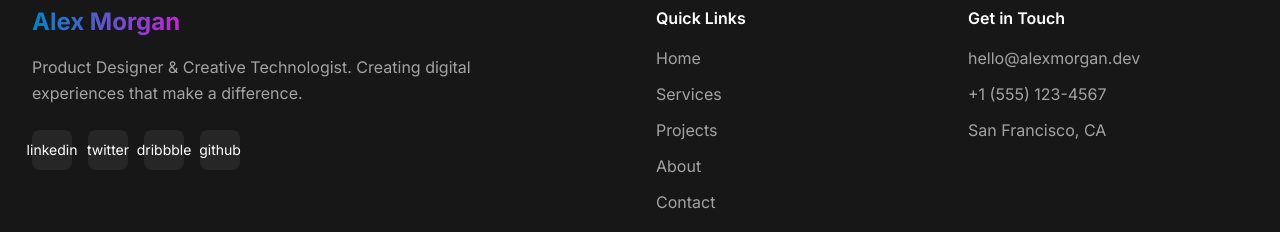
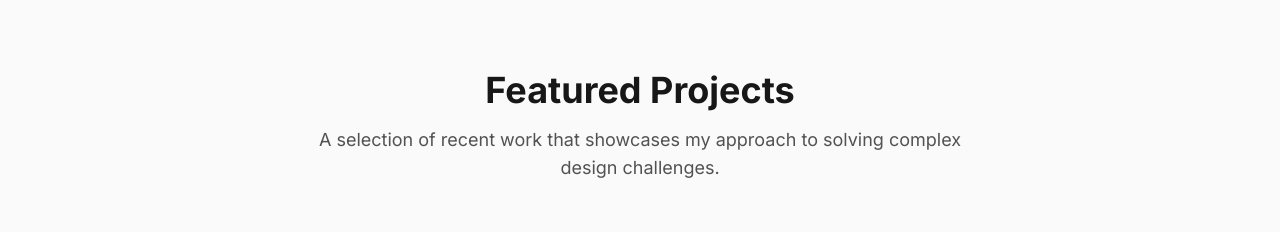
Before and after one commit to vishesh-here/simple_portfolio_web, a Next.js app: page / in a window 1280 px wide. Shown: the part 1942-2174 px from the top of the page. Built offline with nearby package versions, Linux system fonts and the light colour scheme.

Commit message:
Adding Projects Section

```diff
--- a/app/page.tsx
+++ b/app/page.tsx
@@ -11,8 +11,8 @@ export default function Home() {
     <>
       <HeroSection />
       <ServicesSection />
+      <ProjectsSection />
       {/* Testing components one by one
-      <ProjectsSection />
       <CareerSection />
       <TestimonialsSection />
       <AboutSection />
```
